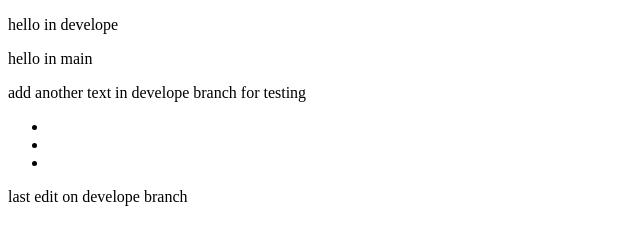
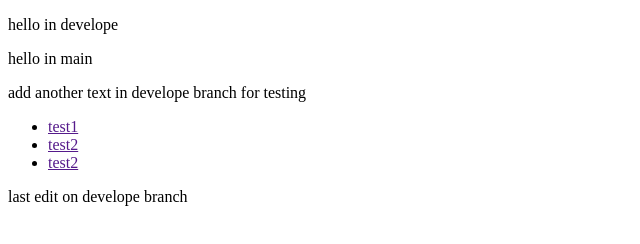
Before and after one commit to nimagolkhanbanj/learning-test, a plain HTML site: page index.html in a window 1280 px wide. Shown: the whole page, without its empty margins (0-640 px from the left). Drawn offline with Linux system fonts and the light colour scheme.

Commit message:
for myself

```diff
--- a/index.html
+++ b/index.html
@@ -16,9 +16,9 @@
     <p>add another text in develope branch for testing </p>
 
     <ul>
-        <li><a href=""></a></li>
-        <li><a href=""></a></li>
-        <li><a href=""></a></li>
+        <li><a href="">test1</a></li>
+        <li><a href="">test2</a></li>
+        <li><a href="">test2</a></li>
     </ul>
 
     <p>last edit on develope branch</p>
```
